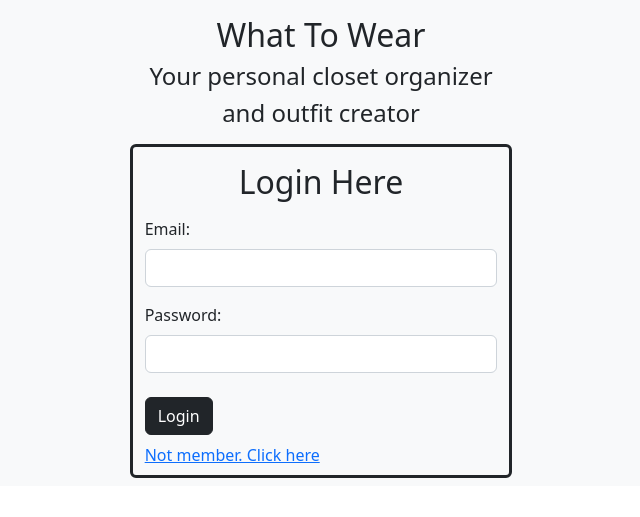
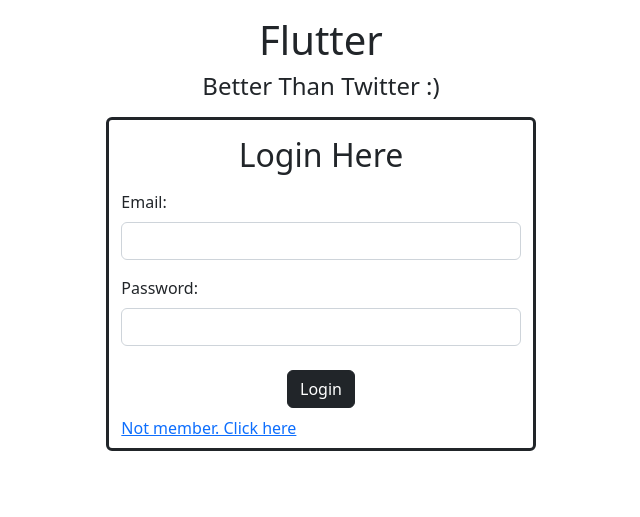
Before and after one commit to cxgraham/group-flutter, a Flask app: page / in a window 1280 px wide. Shown: the top 517 px of the page, without its empty margins (319-959 px from the left). Run offline with Flask 2, Linux system fonts and the light colour scheme; parts of the project's set-up code (start-up, migrations or seed data) failed here and were passed over; some libraries are stand-ins or nearby versions.

```diff
--- /dev/null
+++ b/flask_app/static/css/custom.css
@@ -0,0 +1,3 @@
+.maintitle{
+    font-size: 100px;
+}
--- a/flask_app/templates/index.html
+++ b/flask_app/templates/index.html
@@ -12,14 +12,14 @@
 
 </head>
 <body>
-    <div class="container bg-light text-dark p-2">
-        <div class="row text-center mt-2"><h2 class="largelogo">What To Wear</h2></div>
-        <div class="row text-center"><h4 class="bio40">Your personal closet organizer</h2></div>
-        <div class="row text-center"><h4 class="bio40">and outfit creator</h2></div>
+    <div class="container-fluid text-dark p-2">
+        <div class="row text-center mt-2 maintitle"><h1>Flutter</h1></div>
+        <div class="row text-center"><h4 class="bio40">Better Than Twitter :)</h2></div>
         <div class="row ">
             <div class="col-sm-4"></div>
-            <div class="col-sm-4 border border-dark border-3 rounded mt-2 pb-2">
+            <div class="col-sm-4 bg-white border border-dark border-3 rounded mt-2 pb-2">
                 <h2 class="bio m-3 text-center">Login Here</h2>
+<!--            FLASHED MESSAGES HIDDEN FOR NOW, DELETE THIS LINE WHEN UNHIDDEN
                 <div>
                     {% with loginmessage = get_flashed_messages(category_filter=["loginmessage"])  %}
                         {% if loginmessage %}
@@ -29,7 +29,8 @@
                         {% endif %}
                     {% endwith %}
                     </div>
-                <form action="/login" method="post">
+                 -->
+                    <form action="/login" method="post">
                     <div class="mb-3">
                         <label for="email" class="form-label">Email:</label>
                         <input type="text" class="form-control" name = 'email' id='email'>
@@ -38,7 +39,13 @@
                         <label for="password" class="form-label">Password:</label>
                         <input type="password" class="form-control" name = 'password' id='password'>
                     </div>
-                    <button type="submit" class="btn btn-dark mb-md-2 mt-2">Login</button>
+                    <div class="row">
+                        <div class="col text-center">
+                            <button type="submit" class="btn btn-dark mb-md-2 mt-2">Login</button>
+                        </div>
+                    </div>
+
+
                 </form>
                 <a class="gray" href="/register">Not member. Click here</a>
             </div>
```
Also changed, not shown: flask_app/static/css/style.css (deleted, +0 -7 lines).
